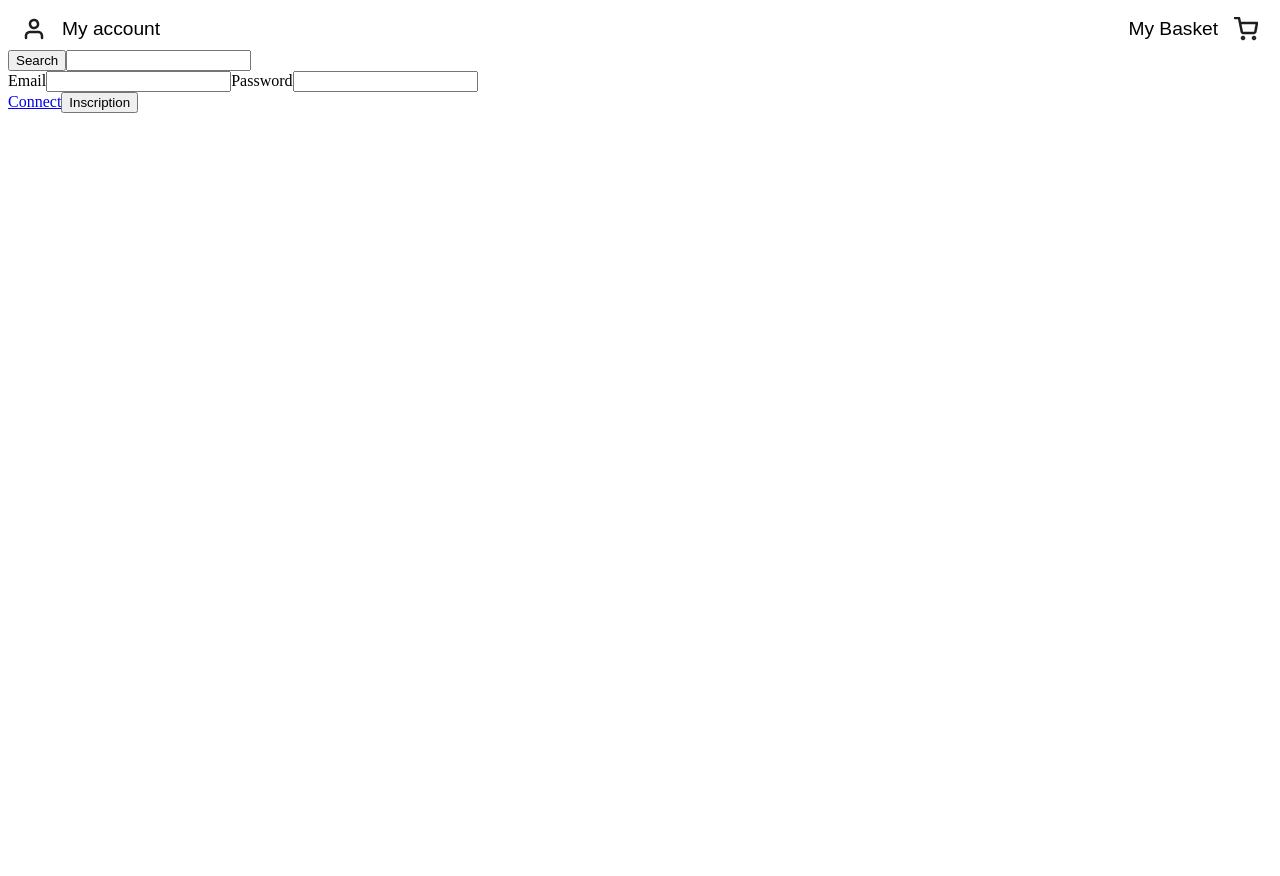
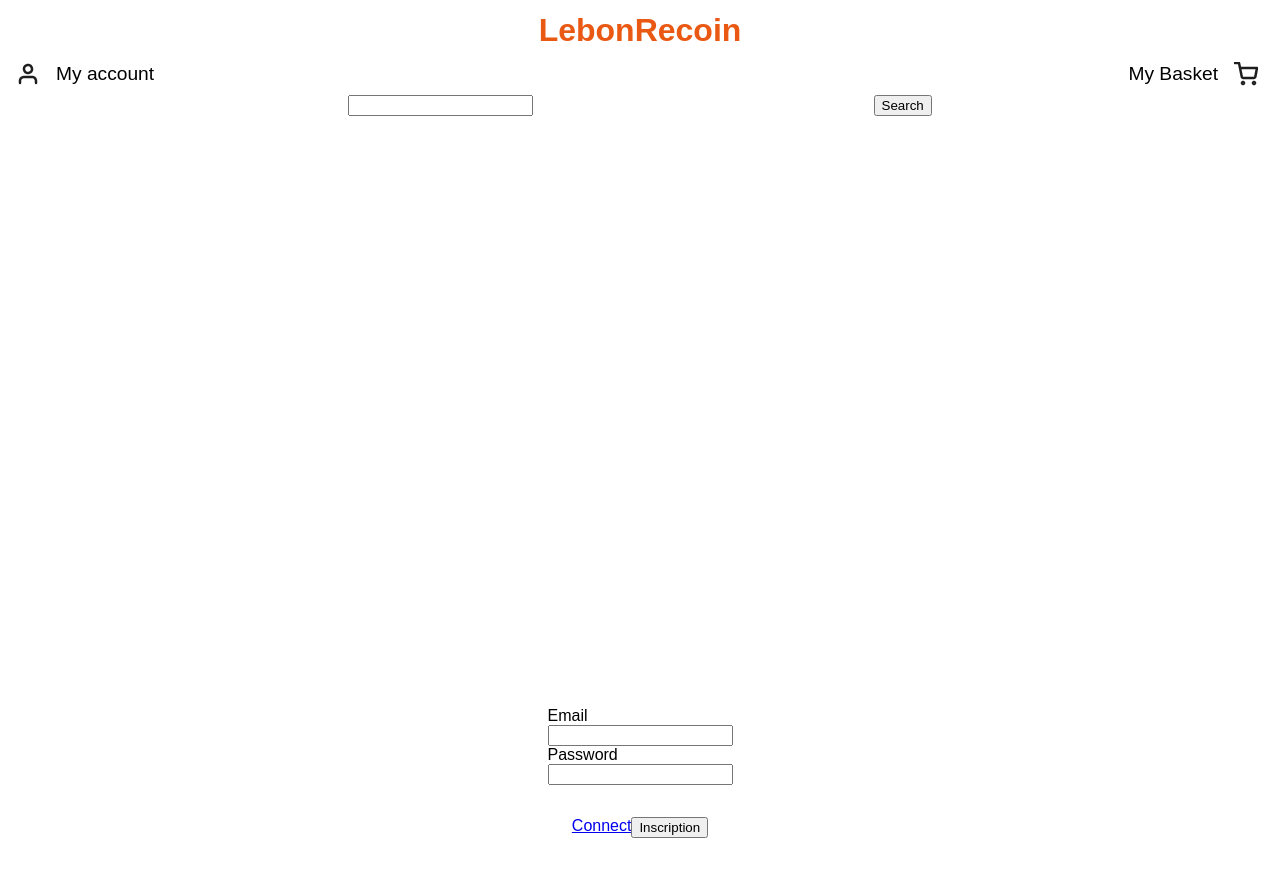
Before and after one commit to dgonc/lebonrecoin, a React (Vite) app in the folder client/: page / in a window 1280 px wide. Shown: the top 876 px of the page. Before the commit the page ends 800 px from the top, so only its background shows below. Built offline with nearby package versions, Linux system fonts and the light colour scheme; no server answers.

Commit message:
add css on forms and navbar

```diff
--- a/client/src/components/AddItems.jsx
+++ b/client/src/components/AddItems.jsx
@@ -18,23 +18,68 @@ export default function AddItems({ showAdd, setShowAdd }) {
   return (
     <Form method="post">
       <section className="form-container">
+        <div className="form-input">
           <label htmlFor="name">Item Name</label>
-        <input type="text" id="name" name="name" />
+          <input type="text" id="name" className="add-input" name="name" />
+        </div>
+        <div className="form-input">
           <label htmlFor="description">Description</label>
-        <input type="text" id="description" name="description" />
+          <input
+            type="text"
+            id="description"
+            className="add-input"
+            name="description"
+          />
+        </div>
+        <div className="form-input">
           <label htmlFor="price">Price</label>
-        <input type="text" id="price" name="price" />
+          <input type="text" id="price" className="add-input" name="price" />
+        </div>
+        <div className="form-input">
           <label htmlFor="publication_date">Publication Date</label>
-        <input type="date" id="publication_date" name="publication_date" />
+          <input
+            type="date"
+            id="publication_date"
+            className="add-input"
+            name="publication_date"
+          />
+        </div>
+        <div className="form-input">
           <label htmlFor="picture_1">Picture 1</label>
-        <input type="text" id="picture_1" name="picture_1" />
+          <input
+            type="text"
+            id="picture_1"
+            className="add-input"
+            name="picture_1"
+          />
+        </div>
+        <div className="form-input">
           <label htmlFor="picture_2">Picture 2</label>
-        <input type="text" id="picture_2" name="picture_2" />
+          <input
+            type="text"
+            id="picture_2"
+            className="add-input"
+            name="picture_2"
+          />
+        </div>
+        <div className="form-input">
           <label htmlFor="picture_3">Picture 3</label>
-        <input type="text" id="picture_3" name="picture_3" />
+          <input
+            type="text"
+            id="picture_3"
+            className="add-input"
+            name="picture_3"
+          />
+        </div>
+        <div className="form-input">
           <label htmlFor="picture_4">Picture 4</label>
-        <input type="text" id="picture_4" name="picture_4" />
-        {/* <label htmlFor="user_id">User</label> */}
+          <input
+            type="text"
+            id="picture_4"
+            className="add-input"
+            name="picture_4"
+          />
+        </div>
         <input
           type="text"
           id="user_id"
@@ -42,7 +87,7 @@ export default function AddItems({ showAdd, setShowAdd }) {
           hidden
           defaultValue={userId}
         />
-        <div className="share-button">
+        <div className="form-button">
           <button type="submit">Share</button>
           <button type="button" onClick={() => setShowAdd(!showAdd)}>
             Close
--- a/client/src/components/EditItem.jsx
+++ b/client/src/components/EditItem.jsx
@@ -38,6 +38,7 @@ export default function EditItem({
     <div>
       <h2>Edit Item</h2>
       <section className="form-container">
+        <div className="form-input">
           <label htmlFor="name">Item Name</label>
           <input
             type="text"
@@ -46,6 +47,8 @@ export default function EditItem({
             value={editValues.name}
             onChange={handleEditForm}
           />
+        </div>
+        <div className="form-input">
           <label htmlFor="description">Description</label>
           <input
             type="text"
@@ -54,6 +57,8 @@ export default function EditItem({
             defaultValue={editValues.description}
             onChange={handleEditForm}
           />
+        </div>
+        <div className="form-input">
           <label htmlFor="price">Price</label>
           <input
             type="text"
@@ -62,6 +67,8 @@ export default function EditItem({
             defaultValue={editValues.price}
             onChange={handleEditForm}
           />
+        </div>
+        <div className="form-input">
           <label htmlFor="picture_1">Picture 1</label>
           <input
             type="text"
@@ -70,6 +77,8 @@ export default function EditItem({
             defaultValue={editValues.picture_1}
             onChange={handleEditForm}
           />
+        </div>
+        <div className="form-input">
           <label htmlFor="picture_2">Picture 2</label>
           <input
             type="text"
@@ -78,6 +87,8 @@ export default function EditItem({
             defaultValue={editValues.picture_2}
             onChange={handleEditForm}
           />
+        </div>
+        <div className="form-input">
           <label htmlFor="picture_3">Picture 3</label>
           <input
             type="text"
@@ -86,6 +97,8 @@ export default function EditItem({
             defaultValue={editValues.picture_3}
             onChange={handleEditForm}
           />
+        </div>
+        <div className="form-input">
           <label htmlFor="picture_4">Picture 4</label>
           <input
             type="text"
@@ -94,6 +107,8 @@ export default function EditItem({
             defaultValue={editValues.picture_4}
             onChange={handleEditForm}
           />
+        </div>
+        <div className="form-button">
           <button
             type="submit"
             onClick={() => {
@@ -106,6 +121,7 @@ export default function EditItem({
           <button type="button" onClick={() => setShowEdit(false)}>
             Close
           </button>
+        </div>
       </section>
     </div>
   );
--- a/client/src/components/Navbar.jsx
+++ b/client/src/components/Navbar.jsx
@@ -1,4 +1,5 @@
 import { useState } from "react";
+import { Link } from "react-router-dom";
 
 import userAvatar from "../assets/images/user_avatar.png";
 import shoppingCart from "../assets/images/shopping_cart.png";
@@ -13,15 +14,19 @@ export default function Navbar() {
 
   return (
     <>
+      <Link to="/home" className="title">
+        LebonRecoin
+      </Link>
       <nav className="navbar">
-        <button type="button" className="navbar-button">
+        <Link to="/user/1" className="navbar-button">
           <img src={userAvatar} alt="" /> My account
-        </button>
+        </Link>
+
         <button type="button" className="navbar-button">
           My Basket <img src={shoppingCart} alt="" />
         </button>
       </nav>
-      <section>
+      <section className="search-bar-container">
         <label htmlFor="search-bar">
           <button type="submit">Search</button>
         </label>
--- a/client/src/pages/Home.jsx
+++ b/client/src/pages/Home.jsx
@@ -7,8 +7,6 @@ export default function Home() {
   console.info("depuis Home", items);
 
   return (
-    <>
-      <h1 className="title">LebonRecoin</h1>
     <section className="items-online-container">
       {items.map((item) => (
         <div key={item.id} className="item-card-container">
@@ -16,6 +14,5 @@ export default function Home() {
         </div>
       ))}
     </section>
-    </>
   );
 }
--- a/client/src/pages/Login.jsx
+++ b/client/src/pages/Login.jsx
@@ -19,17 +19,17 @@ export default function Login() {
   console.info(email, password);
 
   return (
-    <>
-      <section>
+    <div className="login-container">
+      <section className="input-login-container">
         <label htmlFor="email">Email</label>
         <input type="text" id="email" onChange={handleEmail} />
         <label htmlFor="password">Password</label>
         <input type="text" id="password" onChange={handlePassword} />
       </section>
-      <section>
+      <section className="button-login-container">
         <Link to="/home">Connect</Link>
         <button type="button">Inscription</button>
       </section>
-    </>
+    </div>
   );
 }
--- a/client/src/styles/dashboard.css
+++ b/client/src/styles/dashboard.css
@@ -11,13 +11,14 @@
   font-size: larger;
 }
 
-.share-button {
+.form-button {
   display: flex;
   justify-content: space-evenly;
 }
 
 .separator {
   border-top: 4px solid black;
+  margin-top: 0.25rem;
 }
 
 .form-container {
@@ -28,6 +29,16 @@
 .form-container button {
   width: fit-content;
   align-self: center;
+}
+
+.form-input {
+  display: flex;
+  flex-direction: column;
+  padding: 0.25rem;
+}
+
+.add-input {
+  padding-top: 0.25rem;
 }
 
 .modal-container {
--- a/client/src/styles/home.css
+++ b/client/src/styles/home.css
@@ -1,3 +1,7 @@
+* {
+  font-family: Arial, Helvetica, sans-serif;
+}
+
 .navbar {
   display: flex;
   justify-content: space-between;
@@ -7,6 +11,8 @@
   margin: 8px;
   border-style: none;
   background: none;
+  text-decoration: none;
+  color: black;
   display: flex;
   align-items: center;
   font-size: larger;
@@ -14,5 +20,39 @@
 }
 
 .title {
-  text-align: center;
+  display: flex;
+  text-decoration: none;
+  color: #ea5913;
+  justify-content: center;
+  font-size: 2em;
+  font-weight: bold;
+  padding-top: 0.25rem;
+  padding-bottom: 0.25rem;
 }
+
+.login-container {
+  display: flex;
+  flex-direction: column;
+  height: 100svw;
+  justify-content: center;
+  align-items: center;
+}
+
+.input-login-container {
+  display: flex;
+  flex-direction: column;
+  margin: 1rem;
+}
+
+.button-login-container {
+  display: flex;
+  justify-content: space-evenly;
+  margin: 1rem;
+}
+
+.search-bar-container {
+  display: flex;
+  justify-content: space-evenly;
+  flex-direction: row-reverse;
+  margin-bottom: 1rem;
+}
--- a/client/src/styles/userItems.css
+++ b/client/src/styles/userItems.css
@@ -7,6 +7,12 @@
 
 .item-card {
   width: 20svh;
+  box-shadow:
+    0px 10px 13px -7px #000000,
+    5px 5px 15px 1px rgba(0, 0, 0, 0);
+  border-radius: 1rem;
+  border: 1px solid rgba(148, 148, 148, 1);
+  padding: 0.25rem;
 }
 
 .item-card-container {
@@ -22,4 +28,5 @@
 .edit-button {
   display: flex;
   justify-content: space-evenly;
+  padding-top: 0.25rem;
 }
```
Lines whose indentation alone changed are shown as unchanged.
